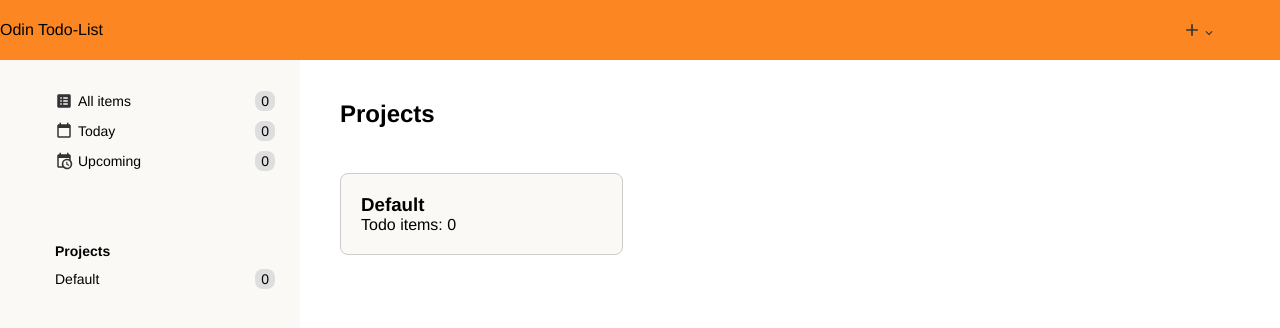
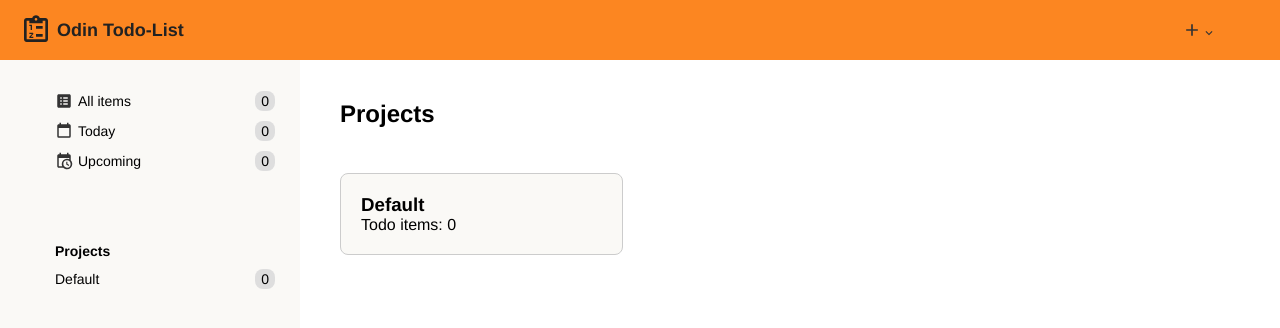
Before and after one commit to johanhcarlberg/odin-todolist, a website built with webpack: page dist/index.html in a window 1280 px wide. Built offline with Linux system fonts and the light colour scheme.

Commit message:
Add logo icon

```diff
--- a/src/modules/Layout/header.css
+++ b/src/modules/Layout/header.css
@@ -53,3 +53,22 @@ nav ul li a {
     text-decoration: none;
     color: #333;
 }
+
+.logo-container {
+    display: flex;
+    align-items: center;
+    gap: 5px;
+    margin-left: 20px;
+}
+
+.logo-text {
+    font-weight: bold;
+    font-size: 18px;
+    color: #222;
+}
+
+.logo-icon {
+    width: 32px;
+    height: 32px;
+    fill: #222;
+}
--- a/src/modules/Layout/header.js
+++ b/src/modules/Layout/header.js
@@ -1,6 +1,7 @@
 import AddComponent from "../../components/AddComponent";
 import PubSub from "../PubSub";
 import { publishLink } from "../util";
+import logoIconSvg from '../../../assets/icons/clipboard-list-outline.svg';
 import './header.css';
 
 class Header {
@@ -9,8 +10,14 @@ class Header {
         const logoContainer = document.createElement('div');
         logoContainer.className = 'logo-container';
 
+        const logoIcon = document.createElement('i');
+        logoIcon.className = 'logo-icon';
+        logoIcon.innerHTML = logoIconSvg;
+        logoContainer.appendChild(logoIcon);
+
         const logoText = document.createElement('span');
         logoText.textContent = 'Odin Todo-List';
+        logoText.className = 'logo-text';
         logoContainer.appendChild(logoText);
 
         header.appendChild(logoContainer);
```
Also changed, not shown: assets/icons/clipboard-list-outline.svg (added), dist/index_bundle.js.
